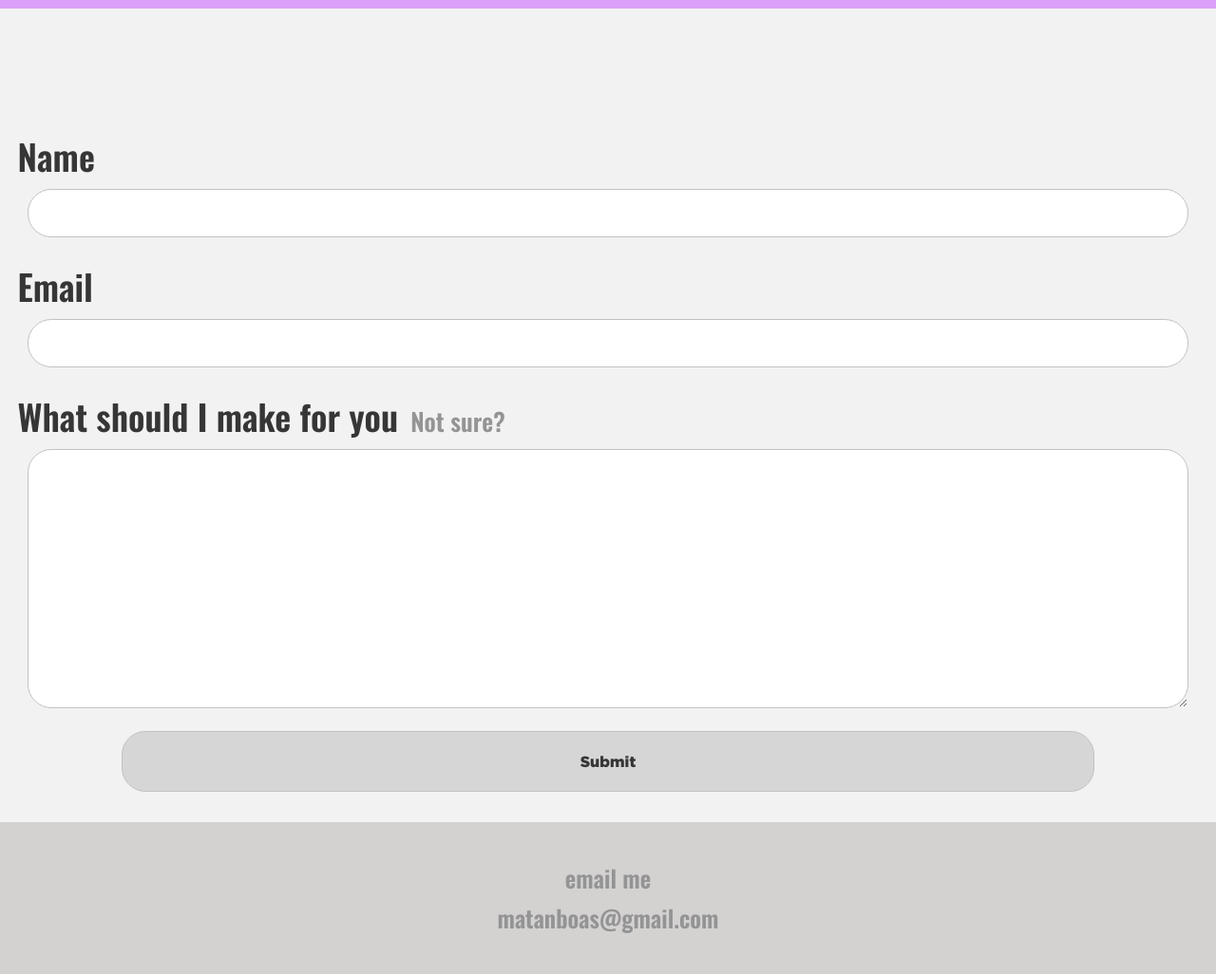
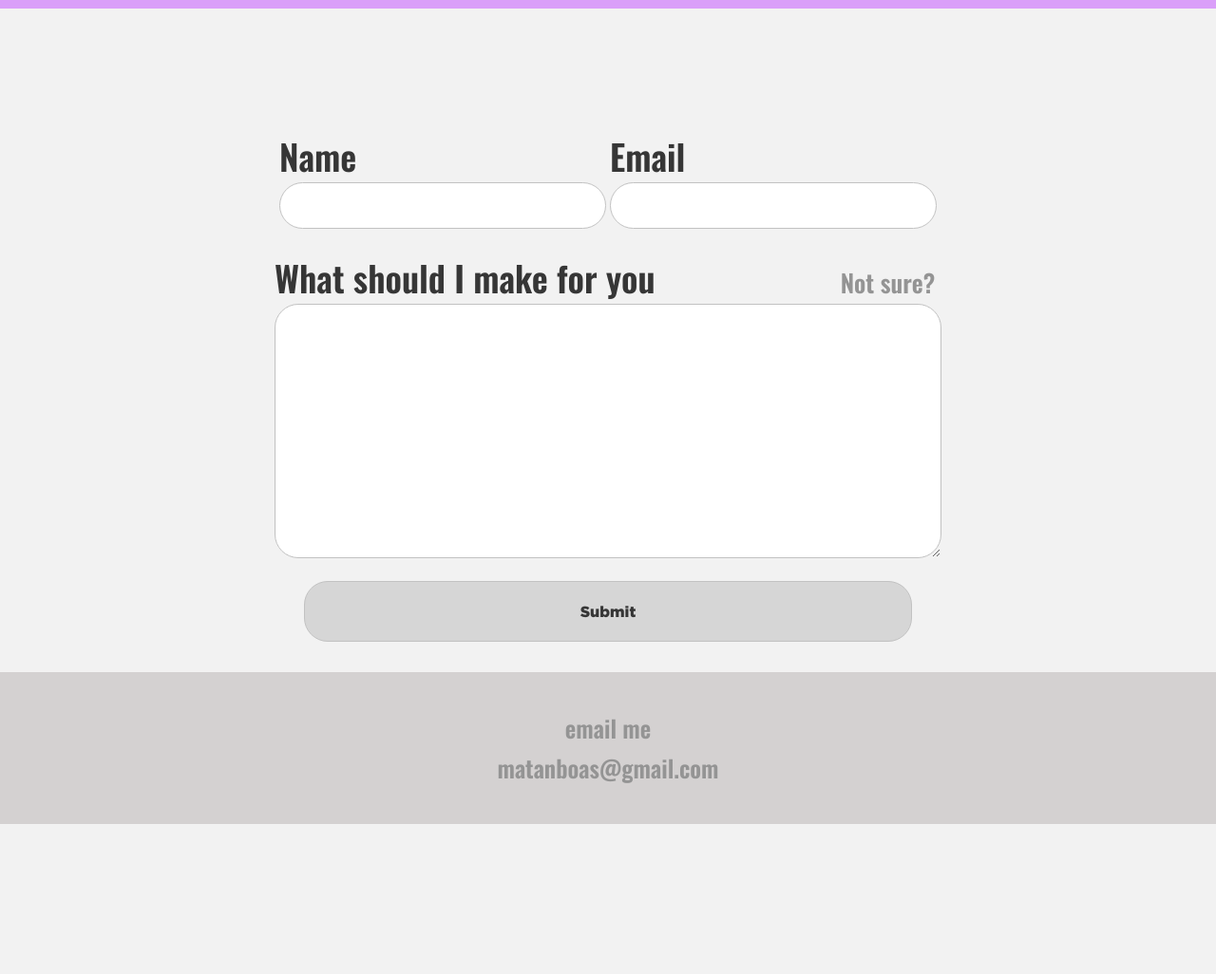
Before and after one commit to matanboas/matanboas.github.io, a plain HTML site: page index.html in a window 1280 px wide. Shown: the part 1220-2246 px from the top of the page at 95% size. After the commit the page ends 2088 px from the top, so only its background shows below. Drawn offline with nearby package versions, Linux system fonts and the light colour scheme.

Commit message:
final update
only footer remeins

```diff
--- a/index.html
+++ b/index.html
@@ -44,10 +44,11 @@
                 </div>
             </div>
             <div class="design">
-                <img src="../images/side-graphic.svg">
+                <img src="images/side-graphic.svg">
             </div>
         </div>
     </div>
+    <img src="images/shapes.svg" class="shapes">
     <div class="order">
         <form>
             <section>
@@ -58,13 +59,15 @@
                 <label for="email">Email</label><br>
                 <input type="email" name="email" id="email"><br>
             </section>
+            <div class="not-inlining">
                 <section>
                     <div class="inlining">
-                    <label for="subject">What should I make for you</label>
+                        <label for="subject">What should I make for you</label><br class="mobile"><br class="mobile">
                         <a href="#">Not sure?</a><br>
                     </div>
                     <textarea id="subject" name="subject"></textarea><br>
                 </section>
+            </div>
             <button value="Submit">Submit</button>
         </form>
     </div>
--- a/style.scss
+++ b/style.scss
@@ -23,6 +23,10 @@ a {
 
 img {
     width: 100%;
+}
+
+.shapes {
+    display: none;
 }
 
 .design {
@@ -113,17 +117,17 @@ nav {
     }
     section {
         text-align: left;
-        display: block;
+        display: grid;
         label {
             color: #363636;
-            font-size: 37px;
+            font-size: 50px;
             float: left;
             margin: 0 0 0.2em 0.5em;
         }
         a {
             color: #949494;
             font-size: 26px;
-            margin: 0 0 0.2em 0.5em;
+            margin: 0 0 0.2em 1em;
         }
     }
 }
@@ -211,6 +215,50 @@ footer {
             }
         }
     }
+    .order {
+        text-align: center;
+        justify-content: center;
+        display: inline-block;
+        width: 100%;
+        form {
+            textarea, input {
+                margin: 0;
+                padding: 0;
+            }
+            input {
+                height: 3.5em;
+                width: 300px;
+                padding: 0 21px;
+            }
+            textarea {
+                height: 20em;
+                display: block;
+                width: 700px;
+            }
+            section {
+                .mobile {
+                    display: none;
+                }
+                display: inline-block;
+                label {
+                    color: #363636;
+                    font-size: 37px;
+                    float: left;
+                    padding: 0;
+                    margin: 0;
+                }
+                a {
+                    color: #949494;
+                    font-size: 26px;
+                    margin: 0;
+                    padding-left: 195px;
+                }
+            }
+            button {
+                width: 50%;
+            }
+        }
+    }
 }
 
 @media only screen and (min-width: 1300px) {
@@ -286,3 +334,13 @@ footer {
         z-index: 1;
     }
 }
+@media only screen and (min-width: 1900px) {
+    .shapes {
+        display: inline-block;
+        width: 35%;
+        margin: 0 45px;
+    }
+    .order {
+        width: 60%;
+    }
+}
```
Also changed, not shown: css/style.css, images/shapes.svg (added), 1 other file. Lines whose indentation alone changed are shown as unchanged.
